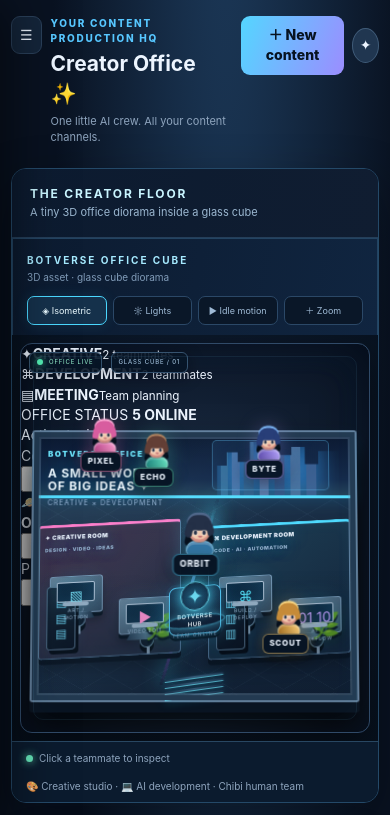
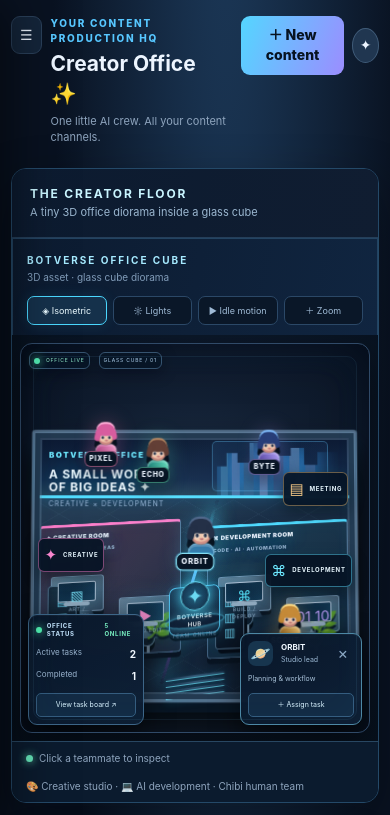
Before and after one commit to arslancyan/botverse-ai-office, a website: page index.html in a window 390 px wide. Shown: the top 815 px of the page. Drawn offline with Linux system fonts and the light colour scheme.

Commit message:
Polish cube office visual, character cards, and responsive layout

```diff
--- a/styles.css
+++ b/styles.css
@@ -250,3 +250,47 @@
 #page-office .legend{padding:9px 14px}
 #page-office .scene-lights-off .office-floor{filter:brightness(.75)}
 @media(max-width:650px){#page-office .world-wrap{padding:8px}#page-office .world{height:390px}#page-office .office-floor{inset:22% 3% 8%}#page-office .hybrid-room{top:34%;height:50%}#page-office .room-sign{font-size:6px;padding:6px 5px}#page-office .room-sign small{font-size:5px}#page-office .human-avatar{width:33px;height:40px}#page-office .chibi{transform:scale(.7);transform-origin:bottom center}#page-office .hub-platform{width:16%;left:42%}#page-office .scene-hud{left:8px;right:8px;top:8px}#page-office .scene-hud>span{font-size:6px}#page-office .office-window>b{font-size:12px}}
+
+
+/* STAGES 2–5: cube diorama, bot inspection, room hotspots, floating task UI and responsive polish */
+#page-office .world{isolation:isolate;container-type:inline-size}
+#page-office .office-floor{border:3px solid #516b85;outline:1px solid #92b8d22b;box-shadow:0 10px 0 #091522,0 22px 25px #0008,inset 0 0 0 5px #9bb6c011}
+#page-office .office-floor:after{border:5px solid #233a51;box-shadow:inset 0 0 0 2px #7595b055,0 0 0 1px #a6cce522}
+#page-office .hybrid-room{cursor:pointer;transition:filter .2s,transform .2s}
+#page-office .hybrid-room:hover{filter:brightness(1.13);transform:skewY(-3deg) translateY(-3px)}
+#page-office .desk{transition:filter .2s}
+#page-office .desk:hover{filter:brightness(1.18)}
+.cube-room-tag{position:absolute;z-index:5;display:flex;align-items:center;gap:6px;padding:6px 8px;border:1px solid #5bdcff77;border-radius:6px;background:#061324e8;box-shadow:0 5px 15px #0007,0 0 14px #4acfff16;cursor:pointer;backdrop-filter:blur(8px);transition:transform .2s,border-color .2s}
+.cube-room-tag:hover,.cube-room-tag.active{transform:translateY(-2px);border-color:#a2efff;box-shadow:0 0 18px #42d9ff33}
+.cube-room-tag>span{font-size:15px;color:#6de8ff}
+.cube-room-tag b{font-size:8px;letter-spacing:.7px;color:#e9f8ff}
+.cube-room-tag small{display:none;color:#9bb9d4;font-size:7px}
+.tag-creative{left:10%;top:53%;border-color:#ff84d177}
+.tag-creative>span{color:#ff8bd4}
+.tag-dev{right:10%;top:56%}
+.tag-meeting{right:14%;top:33%;border-color:#ffca7a66}
+.tag-meeting>span{color:#ffd08a}
+.cube-status-card,.cube-bot-card{position:absolute;z-index:8;width:174px;padding:10px 11px;border:1px solid #3d6688;border-radius:9px;background:linear-gradient(145deg,#081629ed,#0e2036eF);box-shadow:0 10px 28px #0008,inset 0 1px 0 #ffffff0a;backdrop-filter:blur(12px)}
+.cube-status-card{left:13px;bottom:13px}
+.cube-status-title{display:flex;align-items:center;gap:5px;font-size:7px;letter-spacing:.7px;color:#b6d6ef;font-weight:800}
+.cube-status-title b{margin-left:auto;color:#77eec0;font-size:7px}
+.pulse-dot{width:6px;height:6px;border-radius:50%;background:#50efb0;box-shadow:0 0 8px #50efb0;display:inline-block}
+.cube-status-line{display:flex;justify-content:space-between;margin-top:8px;color:#9bb5d0;font-size:9px}
+.cube-status-line strong{color:#f1f8ff;font-size:10px}
+.cube-mini-btn{width:100%;margin-top:9px;padding:7px;border:1px solid #355d7f;border-radius:5px;background:#132b44;color:#d9f3ff;font-size:8px;cursor:pointer}
+.cube-mini-btn:hover{border-color:#5edfff;background:#173954}
+.cube-bot-card{right:13px;bottom:13px;width:190px;border-color:#4d88a5}
+.cube-bot-card-top{display:flex;align-items:center;gap:8px}
+.cube-bot-card-top>span{display:grid;place-items:center;width:32px;height:32px;border-radius:8px;background:#17354e;font-size:20px}
+.cube-bot-card-top>div{min-width:0;flex:1}
+.cube-bot-card-top b{display:block;font-size:10px;color:#f0f8ff}
+.cube-bot-card-top small{display:block;font-size:8px;color:#9ebbd6;margin-top:2px}
+.cube-bot-card-top button{align-self:flex-start;background:transparent;border:0;color:#8ca9c5;cursor:pointer;font-size:16px}
+.cube-bot-detail{font-size:8px;color:#abc4db;margin-top:8px;line-height:1.4}
+#page-office .bot-char{cursor:pointer;transition:filter .2s,transform .2s}
+#page-office .bot-char:focus-visible{outline:2px solid #67e4ff;outline-offset:3px}
+#page-office .bot-char.selected .bot-label{border-color:#8deaff;box-shadow:0 0 0 1px #52d9ff44,0 0 20px #52d9ff28}
+#page-office .scene-top-view .office-floor{transform:perspective(1000px) rotateX(0deg) scale(1.02)}
+#page-office .scene-zoomed{transform:scale(1.06);transform-origin:center;transition:transform .25s}
+@media(max-width:760px){.cube-status-card{left:7px;bottom:7px;width:135px;padding:7px}.cube-bot-card{right:7px;bottom:7px;width:145px;padding:7px}.cube-status-title{font-size:6px}.cube-status-title b{font-size:6px}.cube-room-tag{padding:5px}.cube-room-tag b{font-size:6px}.tag-meeting{right:6%;top:33%}.tag-creative{left:5%;top:54%}.tag-dev{right:5%;top:57%}.cube-bot-card-top>span{width:25px;height:25px;font-size:16px}.cube-bot-card-top b{font-size:8px}.cube-bot-card-top small,.cube-bot-detail{font-size:7px}.cube-mini-btn{font-size:7px;padding:6px}}
+@media(max-width:500px){.cube-status-card{width:116px}.cube-bot-card{width:122px}.cube-status-line{font-size:8px}.cube-room-tag small{display:none}#page-office .human-avatar{width:30px;height:35px}#page-office .chibi{transform:scale(.66);transform-origin:bottom center}#page-office .human-bot .bot-label{font-size:7px;padding:2px 4px}#page-office .scene-hud>span{font-size:5px;padding:4px}.tag-creative{top:50%}.tag-dev{top:54%}}
```
